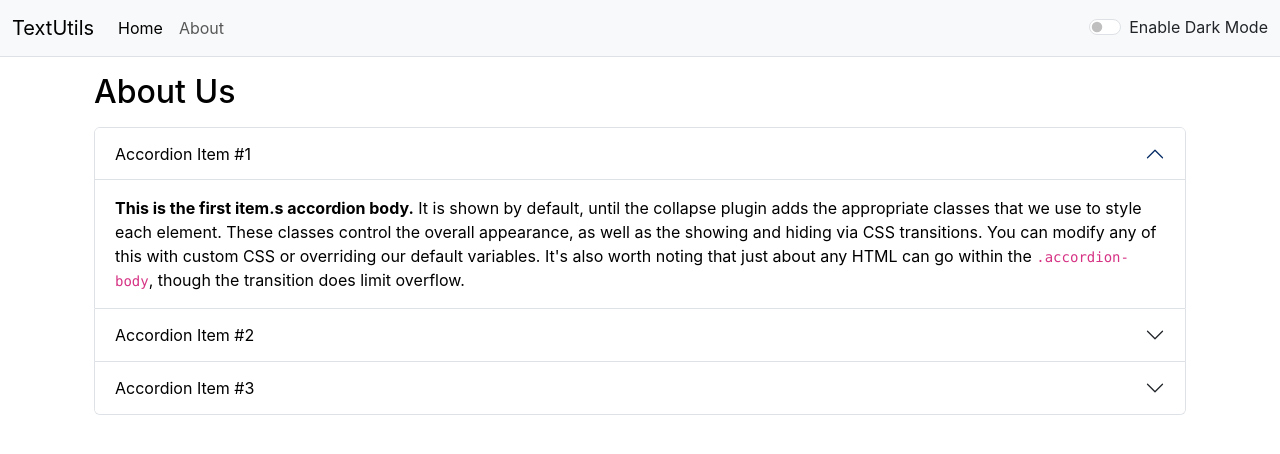
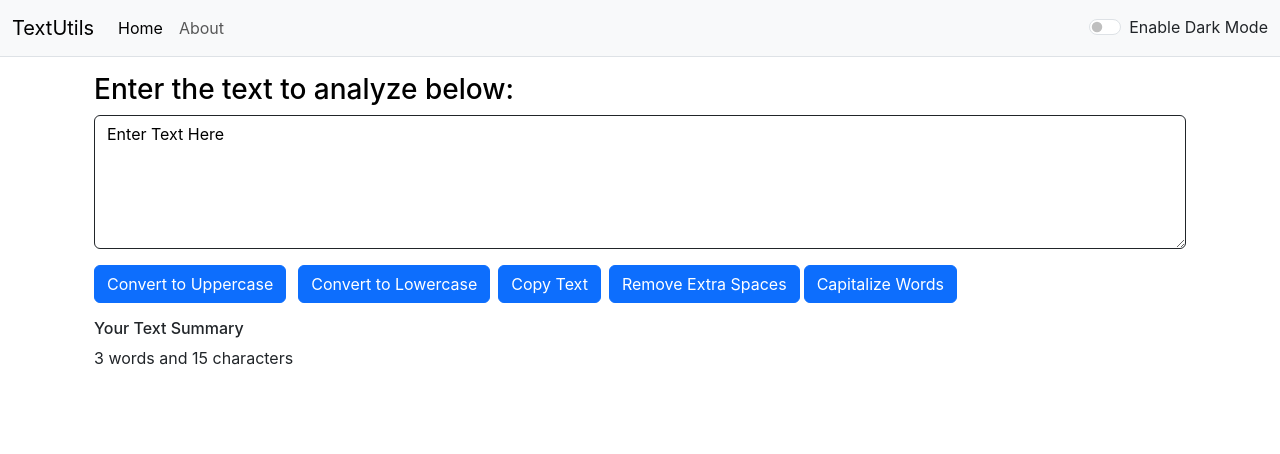
Before and after one commit to Pradeep2027/my-app, a React (Create React App) app: page / in a window 1280 px wide. Shown: the top 454 px of the page. Built offline with nearby package versions, Linux system fonts and the light colour scheme.

Commit message:
Alert component added

```diff
--- a/public/index.html
+++ b/public/index.html
@@ -5,10 +5,7 @@
     <link rel="icon" href="%PUBLIC_URL%/favicon.ico" />
     <meta name="viewport" content="width=device-width, initial-scale=1" />
     <meta name="theme-color" content="#000000" />
-    <meta
-      name="description"
-      content="Web site created using create-react-app"
-    />
+    <meta name="description" content="TextUtils is a utility which can be used to manipulate the text in the way you want." />
     <link href="https://cdn.jsdelivr.net/npm/bootstrap@5.3.8/dist/css/bootstrap.min.css" rel="stylesheet" integrity="sha384-sRIl4kxILFvY47J16cr9ZwB07vP4J8+LH7qKQnuqkuIAvNWLzeN8tE5YBujZqJLB" crossorigin="anonymous">
     <link rel="apple-touch-icon" href="%PUBLIC_URL%/logo192.png" />
     <!--
@@ -25,7 +22,7 @@
       work correctly both with client-side routing and a non-root public URL.
       Learn how to configure a non-root public URL by running `npm run build`.
     -->
-    <title>React App</title>
+    <title>TextUtils</title>
   </head>
   <body>
     <noscript>You need to enable JavaScript to run this app.</noscript>
--- a/src/App.js
+++ b/src/App.js
@@ -1,12 +1,25 @@
 import './App.css';
 import Navbar from './Components/Navbar';
-import About from './Components/About';
-// import Textutils from './Components/Textutils';
+// import About from './Components/About';
+import Textutils from './Components/Textutils';
 import React, { useState } from 'react';
+import Alert from './Components/Alert';
 
 function App() {
 
   const [mode, setMode] = useState('light');
+
+  const [alert, setAlert] = useState(null);
+
+  const showAlert = (message, type) => {
+    setAlert({
+      msg: message,
+      type: type
+    });
+    setTimeout(() => {
+      setAlert(null);
+    }, 1500);
+  }
 
   const [style, setStyle] = useState({
     color: 'black',
@@ -14,13 +27,13 @@ function App() {
   });
 
   const toggleMode = () => {
-    console.log("ToggleMode trigered");
     if (mode === 'light')  {
       setMode('dark');
       setStyle({
         color: 'white',
         backgroundColor: 'black'
       });
+      showAlert("Dark Mode enabled","success");
       document.body.style.backgroundColor = 'grey';
     }
     else  {
@@ -29,18 +42,18 @@ function App() {
         color: 'black',
         backgroundColor: 'white'
       });
+      showAlert("Dark Mode disabled","success");
       document.body.style.backgroundColor = 'white';
     }
   }
 
-  // const [style,setStyle] = useState
-
   return (
     <>
     <Navbar title="TextUtils" mode={mode} toggleMode={toggleMode}/>
+    <Alert alert={alert}></Alert>
     <div className="container my-3">
-      <About mode={mode} style={style}> </About>
-      {/* <Textutils heading="Enter the text to analyze below:" mode={mode}> </Textutils> */}
+      {/* <About mode={mode} style={style}> </About> */}
+      <Textutils heading="Enter the text to analyze below:" mode={mode} showAlert={showAlert}> </Textutils>
     </div>
     </>
   );
--- /dev/null
+++ b/src/Components/Alert.js
@@ -0,0 +1,28 @@
+import React from 'react';
+
+function Alert(props) {
+  return (
+    props.alert &&
+    <>
+      <svg xmlns="http://www.w3.org/2000/svg" className="d-none">
+        <symbol id="success" viewBox="0 0 16 16">
+          <path d="M16 8A8 8 0 1 1 0 8a8 8 0 0 1 16 0zm-3.97-3.03a.75.75 0 0 0-1.08.022L7.477 9.417 5.384 7.323a.75.75 0 0 0-1.06 1.06L6.97 11.03a.75.75 0 0 0 1.079-.02l3.992-4.99a.75.75 0 0 0-.01-1.05z"/>
+        </symbol>
+        <symbol id="info" viewBox="0 0 16 16">
+          <path d="M8 16A8 8 0 1 0 8 0a8 8 0 0 0 0 16zm.93-9.412-1 4.705c-.07.34.029.533.304.533.194 0 .487-.07.686-.246l-.088.416c-.287.346-.92.598-1.465.598-.703 0-1.002-.422-.808-1.319l.738-3.468c.064-.293.006-.399-.287-.47l-.451-.081.082-.381 2.29-.287zM8 5.5a1 1 0 1 1 0-2 1 1 0 0 1 0 2z"/>
+        </symbol>
+        <symbol id="warning" viewBox="0 0 16 16">
+          <path d="M8.982 1.566a1.13 1.13 0 0 0-1.96 0L.165 13.233c-.457.778.091 1.767.98 1.767h13.713c.889 0 1.438-.99.98-1.767L8.982 1.566zM8 5c.535 0 .954.462.9.995l-.35 3.507a.552.552 0 0 1-1.1 0L7.1 5.995A.905.905 0 0 1 8 5zm.002 6a1 1 0 1 1 0 2 1 1 0 0 1 0-2z"/>
+        </symbol>
+        <symbol id="danger" viewBox="0 0 16 16">
+          <path d="M8.982 1.566a1.13 1.13 0 0 0-1.96 0L.165 13.233c-.457.778.091 1.767.98 1.767h13.713c.889 0 1.438-.99.98-1.767L8.982 1.566zM8 5c.535 0 .954.462.9.995l-.35 3.507a.552.552 0 0 1-1.1 0L7.1 5.995A.905.905 0 0 1 8 5zm.002 6a1 1 0 1 1 0 2 1 1 0 0 1 0-2z"/>
+        </symbol>
+      </svg>
+      <div className={`alert alert-${props.alert.type} alert-dismissible fade show`} role="alert">
+        <svg className="bi flex-shrink-0 me-2" width='20' height='20' role="img" aria-label={`${props.alert.type}:`}><use xlinkHref={`#${props.alert.type}`}/></svg> {props.alert.msg}
+      </div>
+    </>
+  );
+}
+
+export default Alert;
--- a/src/Components/Textutils.js
+++ b/src/Components/Textutils.js
@@ -7,22 +7,26 @@ export default function TextArea(props) {
     }
     const handleUpClick = () => {
       setText(text.toUpperCase());
+      props.showAlert("Text converted to uppercase", "info");
       // console.log(text.toUpperCase());
     }
-    const handleLowClick = () => {setText(text.toLowerCase());}
-
+    const handleLowClick = () => {
+      setText(text.toLowerCase());
+      props.showAlert("Text converted to lowercase", "info");
+    }
     const handleCopy = () => {
       navigator.clipboard.writeText(text);
+      props.showAlert("Text copied to clipboard", "info");
     }
-
     const handleExtraSpaces = () => {
       let newText = text.split(/[ ]+/);
       setText(newText.join(" "));
+      props.showAlert("Removed extra spaces", "info");
     }
-
     const titleCaseWords = () => {
       let newText = text.split(" ").map(word => word.charAt(0).toUpperCase()+word.slice(1)).join(" ");
       setText(newText);
+      props.showAlert("Text converted to titlecase", "info");
     }
 
     return (
```
